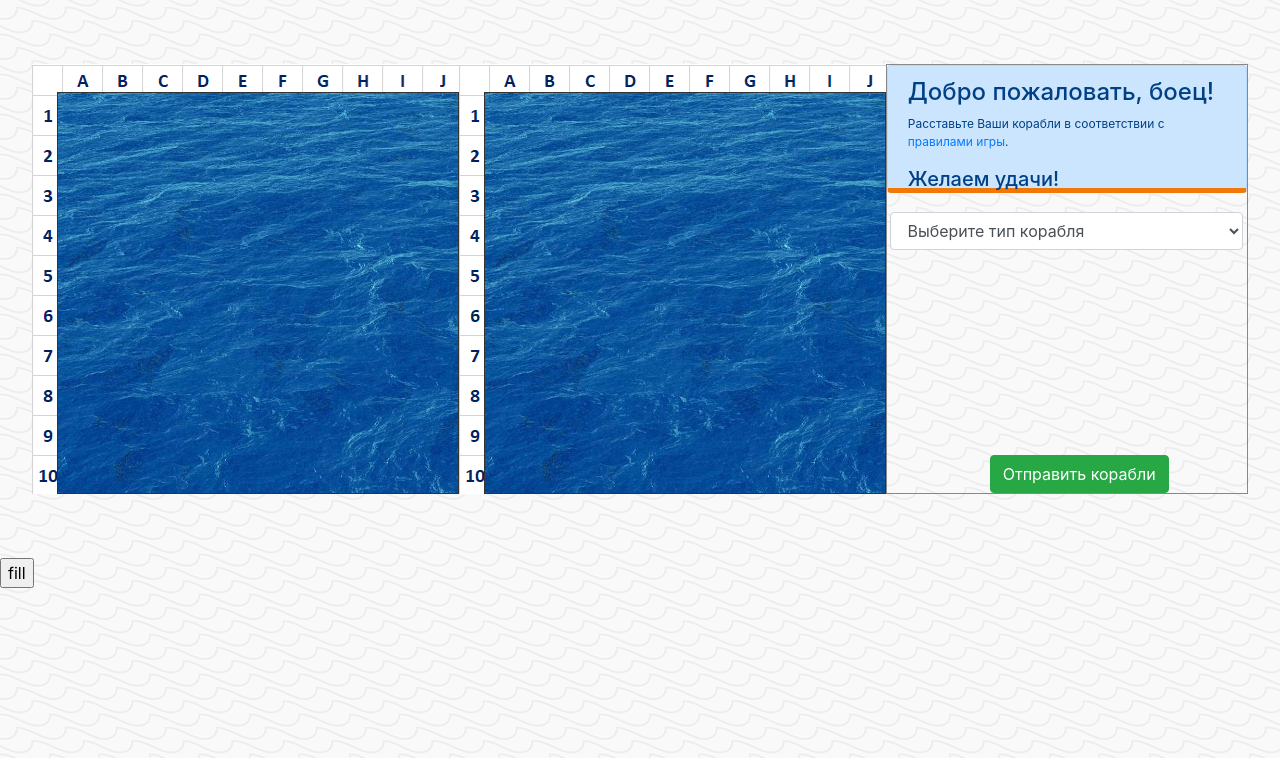
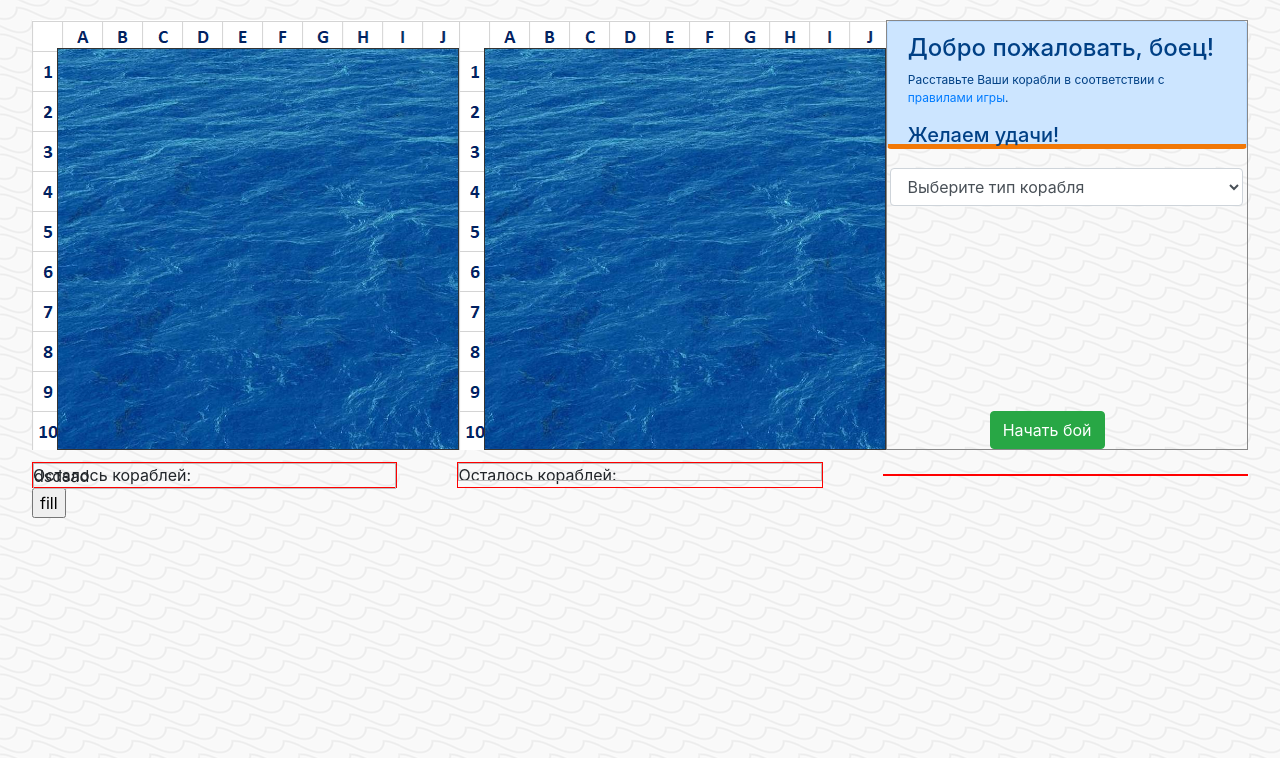
Before and after one commit to Roman-Ast/see-battle, a PHP site: template views/index.phtml in a window 1280 px wide. Shown: the top 758 px of the page. Run offline with PHP 8.4, Linux system fonts and the light colour scheme; the template is opened without the code that fills it, so the values that code supplies are empty.

Commit message:
started adding "show the rest of ships"

```diff
--- a/index.php
+++ b/index.php
@@ -31,9 +31,10 @@
 
         $Encoded = json_encode($aiField);
 
-        $response->getBody()->write($Encoded);
+        return $this->get('renderer')->render($response, 'index.phtml', ['aiships' => $aiField['aiships']]);
+        /*$response->getBody()->write($Encoded);
         return $response
-                ->withHeader('Content-Type', 'application/json');
+                ->withHeader('Content-Type', 'application/json');*/
     }
 );
 
--- a/public/scripts/main.js
+++ b/public/scripts/main.js
@@ -61,7 +61,8 @@
     data: JSON.stringify(canvasAI.width),
     contentType: 'application/json',
     url: '/getAiShips'
-  }).done();
+  }).done(response => {
+  });
 
   $('#typeOfShip').on('change', function() {
     const shipType = $(this)
@@ -241,6 +242,7 @@
       contentType: 'application/json',
       url: '/createUserShips'
     }).done(function(response) {
+      //console.log(response);
       const rawShipsWithErrors = [];
 
       if (response.error) {
@@ -304,6 +306,7 @@
       contentType: 'application/json',
       url: '/userShoot'
     }).done(function(response) {
+      //console.log(response);
       if (response.repeat) {
         $('#myModal').fadeIn(200);
         $('.modal-body').html('<h4>Вы уже стреляли в этот квадрат!</h4>');
@@ -398,7 +401,10 @@
       contentType: 'application/json',
       url: '/aishooting'
     }).done(function (response) {
-      console.log(response);
+      //console.log(response);
+      const shipsAfloat = Object.values(response['resultArr']).filter(el => el);
+      $('.user_state').html(`Осталось кораблей:${shipsAfloat.length}`);
+
       const letters = {
         '0': 'A', '1': 'B', '2': 'C', '3': 'D', '4': 'E',
         '5': 'F', '6': 'G', '7': 'H', '8': 'I', '9': 'J'
--- a/public/styles/main.css
+++ b/public/styles/main.css
@@ -1,5 +1,33 @@
 body{
   background-image: url('../img/ripples.png') !important;
+}
+#container{
+  width: 95%;
+  margin: 20px auto;
+}
+#wrapper {
+  display: flex;
+  flex-wrap: nowrap;
+  justify-content: space-between;
+}
+.state_container{
+  margin-top: 1%;
+  width: calc(100% / 3.33);
+  border: 1px solid red;
+  position: relative;
+}
+#state{
+  width: 100%;
+  display: flex;
+  flex-wrap: nowrap;
+  align-items: center;
+  justify-content: space-between;
+
+}
+.hoist{
+  width: 100%;
+  border: 1px solid #bbb;
+  position: absolute;
 }
 #myModal{
   width: 100%;
@@ -42,13 +70,6 @@
   align-items: flex-end;
   width: 430px;
   height: 430px;
-}
-#wrapper {
-  width: 95%;
-  margin: 5% auto;
-  display: flex;
-  flex-wrap: nowrap;
-  justify-content: space-between;
 }
 #canvasAI {
   border: 1px solid #333;
--- a/src/Game.php
+++ b/src/Game.php
@@ -350,6 +350,8 @@
 
     public function isWinner($player, $playerShips)
     {
+        $restOfShips = [];
+
         if ($player === 'ai') {
             $result = pg_query(
                 $this->_aiconn,
--- a/views/index.phtml
+++ b/views/index.phtml
@@ -23,6 +23,7 @@
         </div>
       </div>
     </div>
+    <div id="container">
     <div id="wrapper">
       <div id="canvasAiWrapper">
         <canvas id="canvasAI" width="400" height="400"></canvas>
@@ -244,12 +245,30 @@
           </form>
         </div>
         <form>
-          <input type="submit" disabled="disabled" value="Отправить корабли" id="sendShips" class="btn btn-success">
+          <input type="submit" disabled="disabled" value="Начать бой" id="sendShips" class="btn btn-success">
         </form>
       </div>
     </div>
-    <form action="createUserShips" method="POST">
-      <input type="submit" value="fill" id="fillTheUserField">
-    </form>
+      <div id="state">
+        <div class="state_container ai_state">
+        <div class="hoist ai_hoiste">dsdsad</div>
+          Осталось кораблей:
+        </div>
+        <div class="state_container user_state">
+          <div class="hoist user_hoist">
+            <ul>
+              <?php foreach ($aiships as $shipName => $coords):?>
+                <li><?= $shipName ?></li>
+              <?php endforeach; ?>
+            </ul>
+          </div>
+          Осталось кораблей:
+        </div>
+        <div class="state_container empty"></div>
+      </div>
+      <form action="createUserShips" method="POST">
+        <input type="submit" value="fill" id="fillTheUserField">
+      </form>
+    </div>
   </body>
 </html>
```
